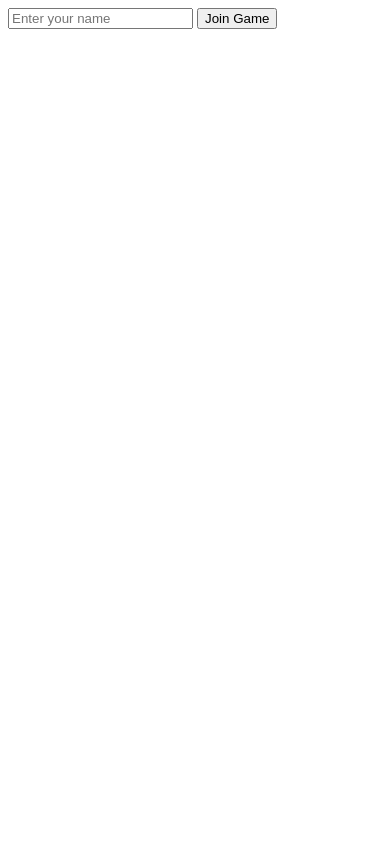
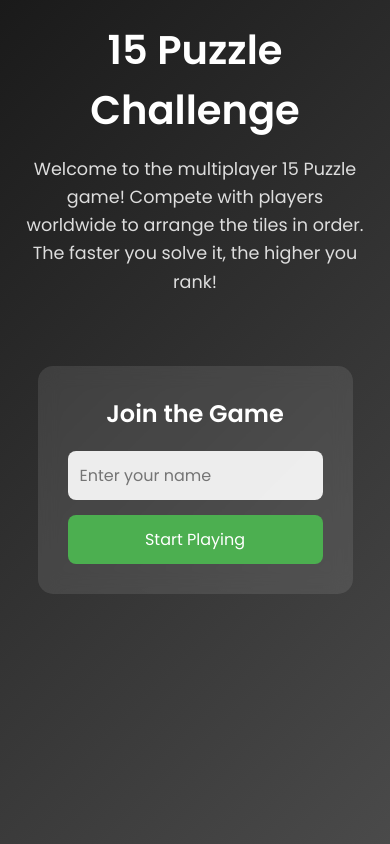
Before and after one commit to fluffyaudio/portal-game-2, a Flask app: page / in a window 390 px wide. Run offline with Flask 2, Linux system fonts and the light colour scheme; some libraries are stand-ins or nearby versions.

Commit message:
feat: Add Render deployment, mobile support, and UI enhancements

```diff
--- a/app.py
+++ b/app.py
@@ -1,4 +1,8 @@
+import os
 from flask import Flask, render_template, request, session
+from dotenv import load_dotenv
+
+load_dotenv()
 from flask_socketio import SocketIO, emit
 import random
 import json
@@ -141,4 +145,5 @@ def timer_expired():
     reset_game()
 
 if __name__ == '__main__':
-    socketio.run(app, debug=True)
+    port = int(os.environ.get("PORT", 5000))
+    socketio.run(app, host='0.0.0.0', port=port)
--- a/requirements.txt
+++ b/requirements.txt
@@ -6,3 +6,4 @@ python-engineio==4.2.1
 gunicorn==20.1.0
 eventlet==0.33.0
 dnspython==2.2.1
+python-dotenv==0.19.0
--- a/templates/index.html
+++ b/templates/index.html
@@ -2,10 +2,96 @@
 <html>
 <head>
     <title>15 Puzzle - Multiplayer</title>
+    <meta name="viewport" content="width=device-width, initial-scale=1.0">
+    <link href="https://fonts.googleapis.com/css2?family=Poppins:wght@400;600&display=swap" rel="stylesheet">
     <style>
+        * {
+            margin: 0;
+            padding: 0;
+            box-sizing: border-box;
+            font-family: 'Poppins', sans-serif;
+        }
+
+        body {
+            background: linear-gradient(135deg, #1a1a1a, #4a4a4a);
+            min-height: 100vh;
+            display: flex;
+            flex-direction: column;
+            align-items: center;
+            color: white;
+            padding: 20px;
+        }
+
+        .intro-section {
+            text-align: center;
+            margin-bottom: 30px;
+            max-width: 600px;
+        }
+
+        .intro-section h1 {
+            font-size: 2.5em;
+            margin-bottom: 15px;
+            color: #fff;
+        }
+
+        .intro-section p {
+            font-size: 1.1em;
+            line-height: 1.6;
+            margin-bottom: 20px;
+            color: #ddd;
+        }
+
+        #login-screen {
+            background: rgba(255, 255, 255, 0.1);
+            padding: 30px;
+            border-radius: 15px;
+            backdrop-filter: blur(10px);
+            width: 90%;
+            max-width: 400px;
+            margin: 20px auto;
+        }
+
+        #player-name {
+            width: 100%;
+            padding: 12px;
+            margin-bottom: 15px;
+            border: none;
+            border-radius: 8px;
+            background: rgba(255, 255, 255, 0.9);
+            font-size: 16px;
+        }
+
+        button {
+            background: #4CAF50;
+            color: white;
+            padding: 12px 25px;
+            border: none;
+            border-radius: 8px;
+            cursor: pointer;
+            font-size: 16px;
+            transition: background 0.3s;
+            width: 100%;
+        }
+
+        button:hover {
+            background: #45a049;
+        }
+
         .game-container {
             display: flex;
+            flex-direction: column;
             gap: 20px;
+            align-items: center;
+            width: 100%;
+            max-width: 800px;
+            margin: 0 auto;
+        }
+
+        @media (min-width: 768px) {
+            .game-container {
+                flex-direction: row;
+                align-items: flex-start;
+            }
         }
         .board {
             display: grid;
@@ -46,9 +132,15 @@
     </style>
 </head>
 <body>
+    <div class="intro-section">
+        <h1>15 Puzzle Challenge</h1>
+        <p>Welcome to the multiplayer 15 Puzzle game! Compete with players worldwide to arrange the tiles in order. The faster you solve it, the higher you rank!</p>
+    </div>
+
     <div id="login-screen">
+        <h2 style="margin-bottom: 20px; text-align: center;">Join the Game</h2>
         <input type="text" id="player-name" placeholder="Enter your name">
-        <button onclick="joinGame()">Join Game</button>
+        <button onclick="joinGame()">Start Playing</button>
     </div>
 
     <div id="game-screen" class="hidden">
```
Also changed, not shown: render.yaml (added, +9 -0 lines).
